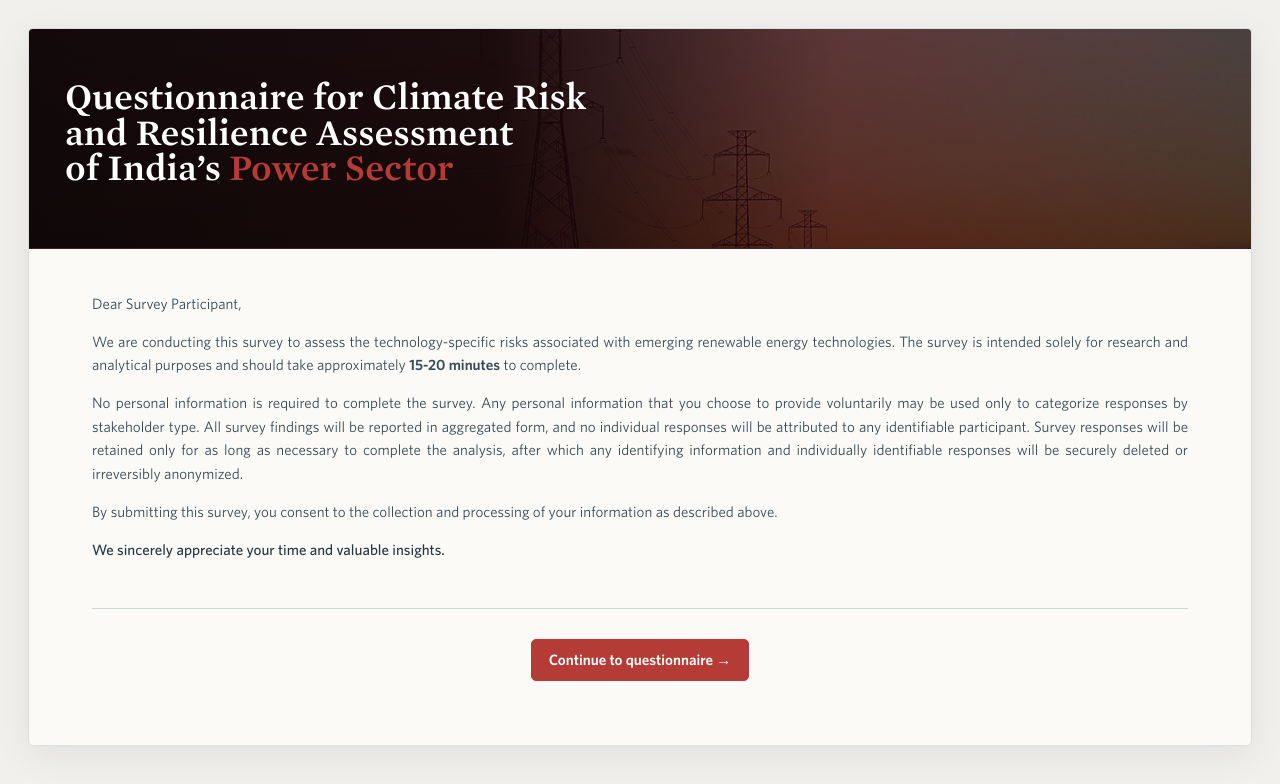
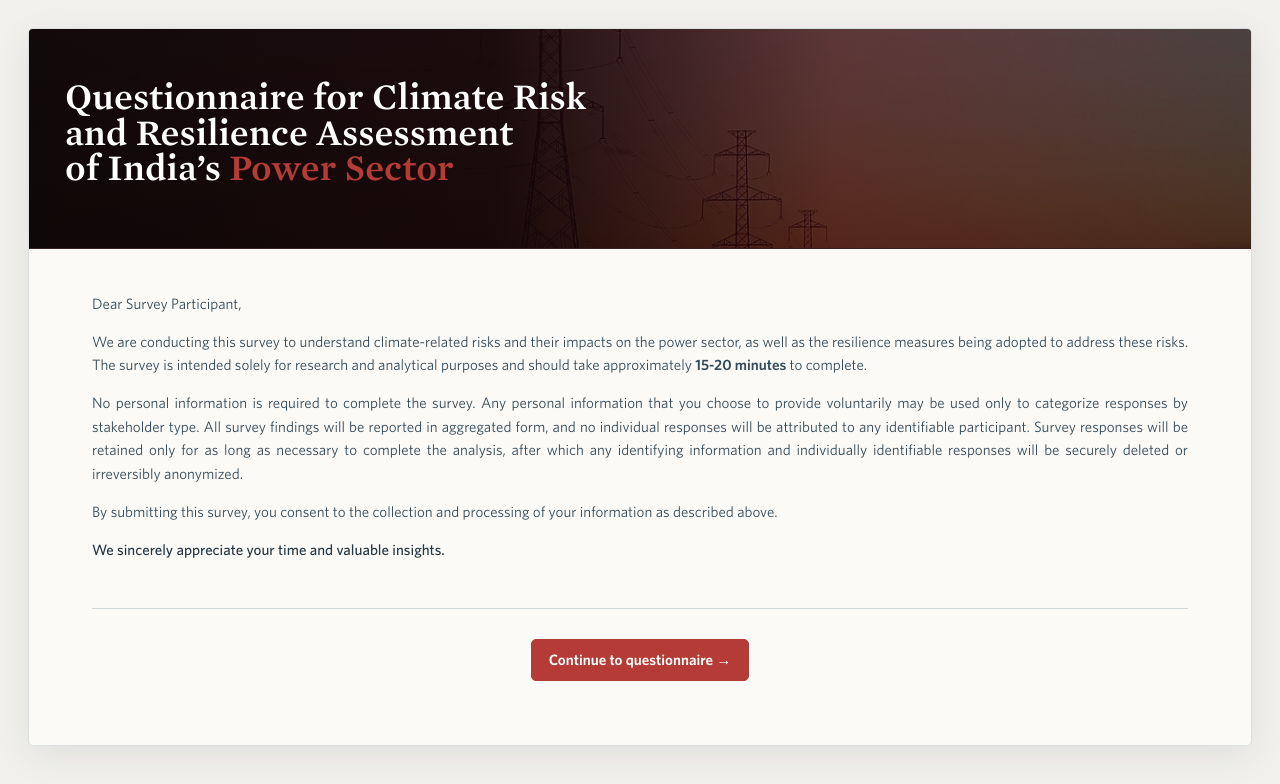
Before and after one commit to Malavikacpi/Project, a Next.js app: page / in a window 1280 px wide. Shown: the top 784 px of the page. Built offline with nearby package versions, Linux system fonts and the light colour scheme.

Commit message:
Update landing page survey introduction

```diff
--- a/components/QuestionnaireForm.tsx
+++ b/components/QuestionnaireForm.tsx
@@ -182,7 +182,7 @@ function ConsentPage({ onContinue }: { onContinue: () => void }) {
     <div className="consent-copy">
       <div className="consent-introduction">
         <p>Dear Survey Participant,</p>
-        <p>We are conducting this survey to assess the technology-specific risks associated with emerging renewable energy technologies. The survey is intended solely for research and analytical purposes and should take approximately <strong>15-20 minutes</strong> to complete.</p>
+        <p>We are conducting this survey to understand climate-related risks and their impacts on the power sector, as well as the resilience measures being adopted to address these risks. The survey is intended solely for research and analytical purposes and should take approximately <strong>15-20 minutes</strong> to complete.</p>
         <p>No personal information is required to complete the survey. Any personal information that you choose to provide voluntarily may be used only to categorize responses by stakeholder type. All survey findings will be reported in aggregated form, and no individual responses will be attributed to any identifiable participant. Survey responses will be retained only for as long as necessary to complete the analysis, after which any identifying information and individually identifiable responses will be securely deleted or irreversibly anonymized.</p>
         <p>By submitting this survey, you consent to the collection and processing of your information as described above.</p>
         <p>We sincerely appreciate your time and valuable insights.</p>
```
